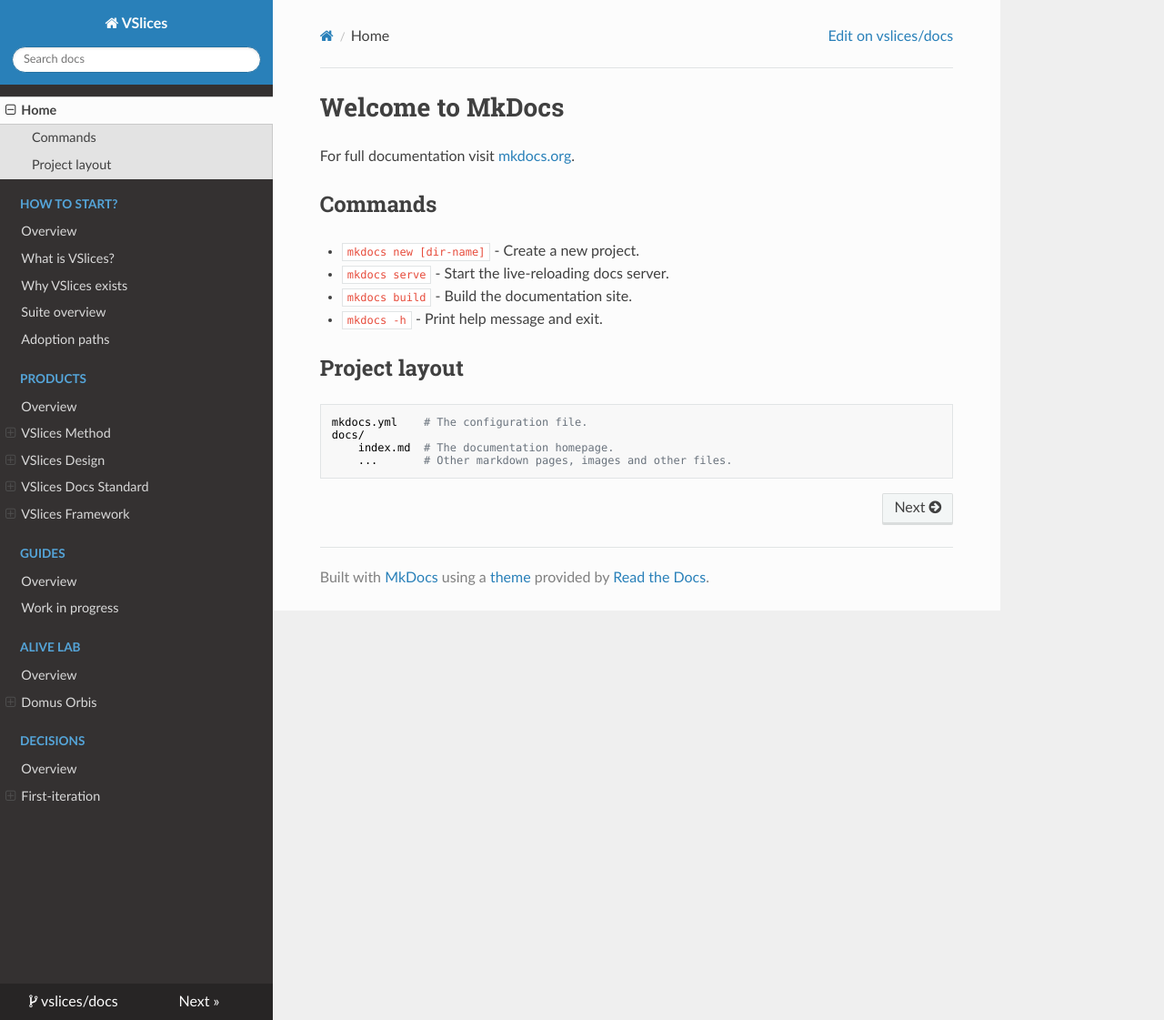
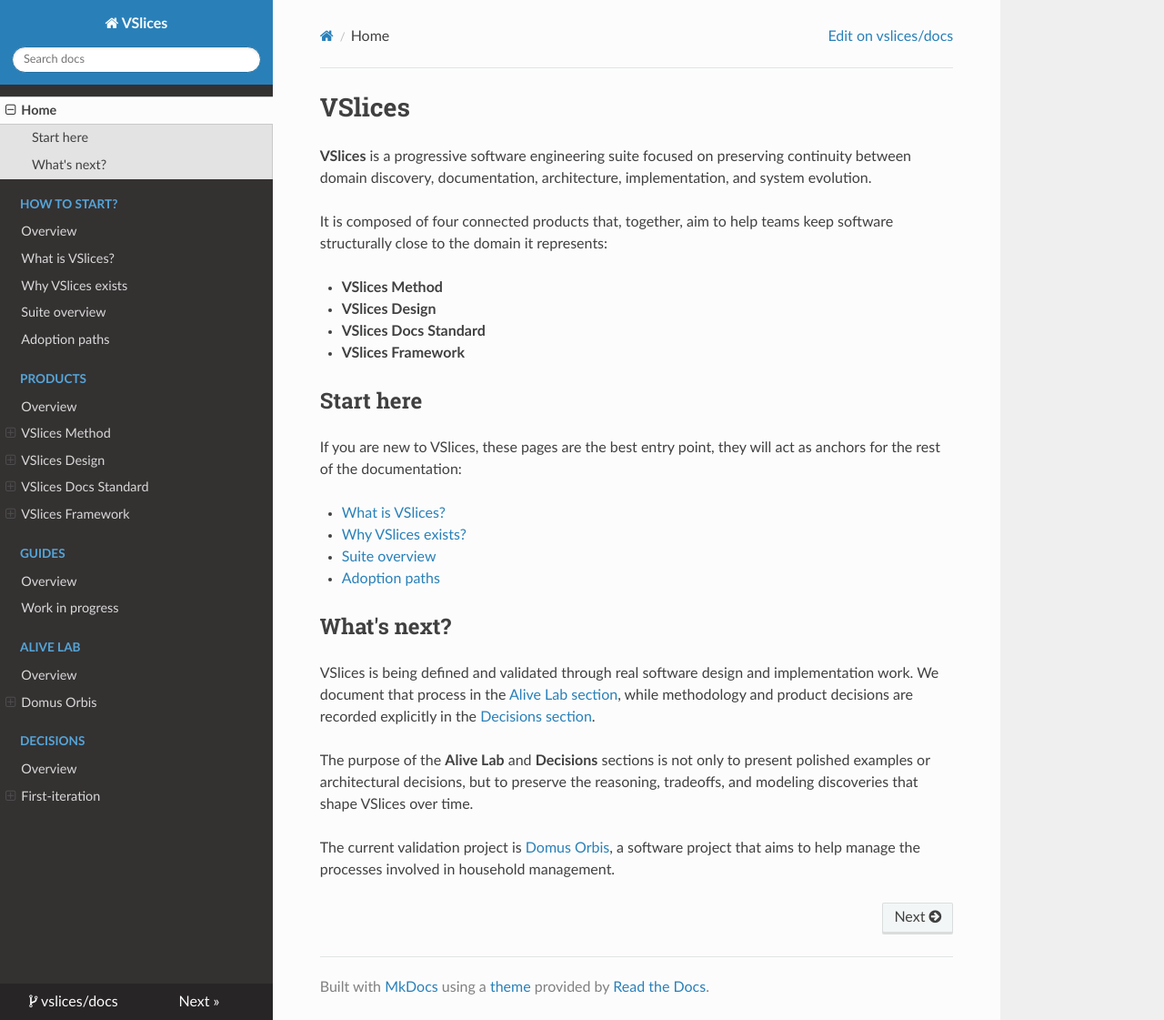
Before and after one commit to vslices/docs, an MkDocs documentation site: the page built from docs/index.md, in a window 1280 px wide and 1121 px high. Shown: the whole window at 91% size. Built offline with MkDocs 1.6.1, drawn with Linux system fonts in a browser that asks for light colours; nearby versions of some CDN libraries.

Commit message:
feat: agregado home.md

```diff
--- a/docs/index.md
+++ b/docs/index.md
@@ -1,17 +1,27 @@
-# Welcome to MkDocs
+# VSlices
 
-For full documentation visit [mkdocs.org](https://www.mkdocs.org).
+**VSlices** is a progressive software engineering suite focused on preserving continuity between domain discovery, documentation, architecture, implementation, and system evolution.
 
-## Commands
+It is composed of four connected products that, together, aim to help teams keep software structurally close to the domain it represents:
 
-* `mkdocs new [dir-name]` - Create a new project.
-* `mkdocs serve` - Start the live-reloading docs server.
-* `mkdocs build` - Build the documentation site.
-* `mkdocs -h` - Print help message and exit.
+- **VSlices Method**
+- **VSlices Design**
+- **VSlices Docs Standard**
+- **VSlices Framework**
 
-## Project layout
+## Start here
 
-    mkdocs.yml    # The configuration file.
-    docs/
-        index.md  # The documentation homepage.
-        ...       # Other markdown pages, images and other files.
+If you are new to VSlices, these pages are the best entry point, they will act as anchors for the rest of the documentation:
+
+- [What is VSlices?](start-here/what-is-vslices.md)
+- [Why VSlices exists?](start-here/why-vslices-exists.md)
+- [Suite overview](start-here/suite-overview.md)
+- [Adoption paths](start-here/adoption-paths.md)
+
+## What's next?
+
+VSlices is being defined and validated through real software design and implementation work. We document that process in the [Alive Lab section](alive-lab/index.md), while methodology and product decisions are recorded explicitly in the [Decisions section](decisions/index.md).
+
+The purpose of the **Alive Lab** and **Decisions** sections is not only to present polished examples or architectural decisions, but to preserve the reasoning, tradeoffs, and modeling discoveries that shape VSlices over time.
+
+The current validation project is [Domus Orbis](alive-lab/domus-orbis/index.md), a software project that aims to help manage the processes involved in household management.
```
